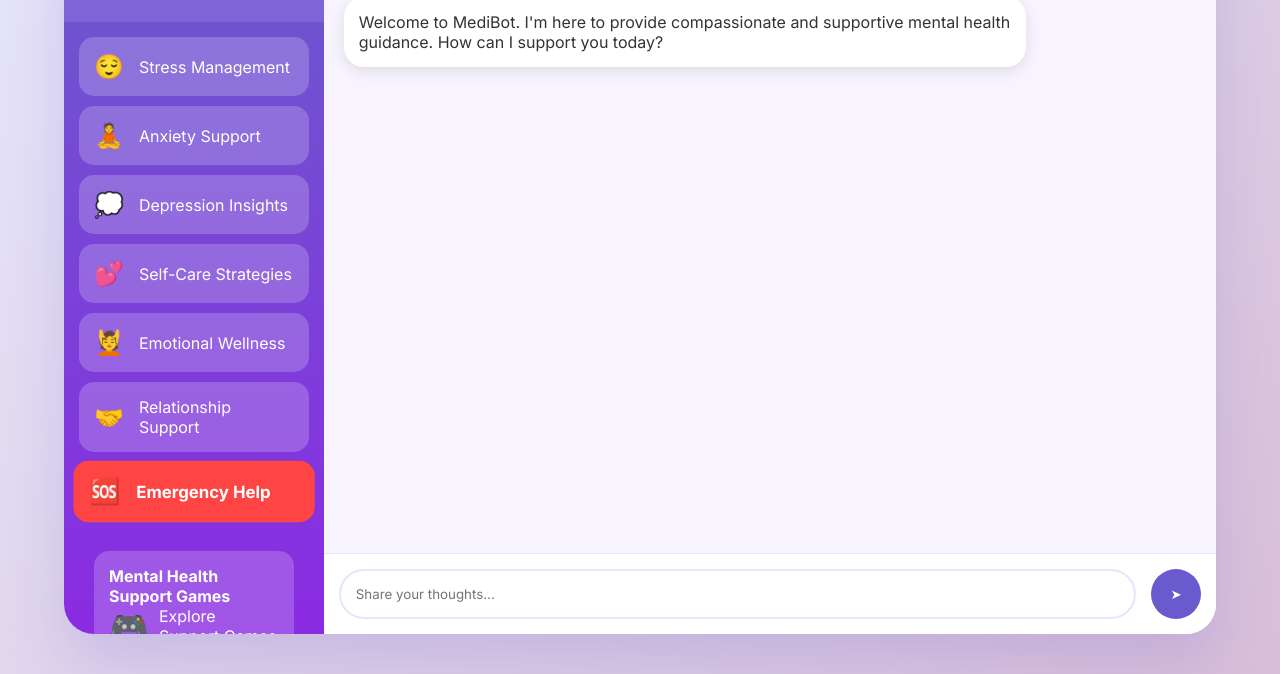
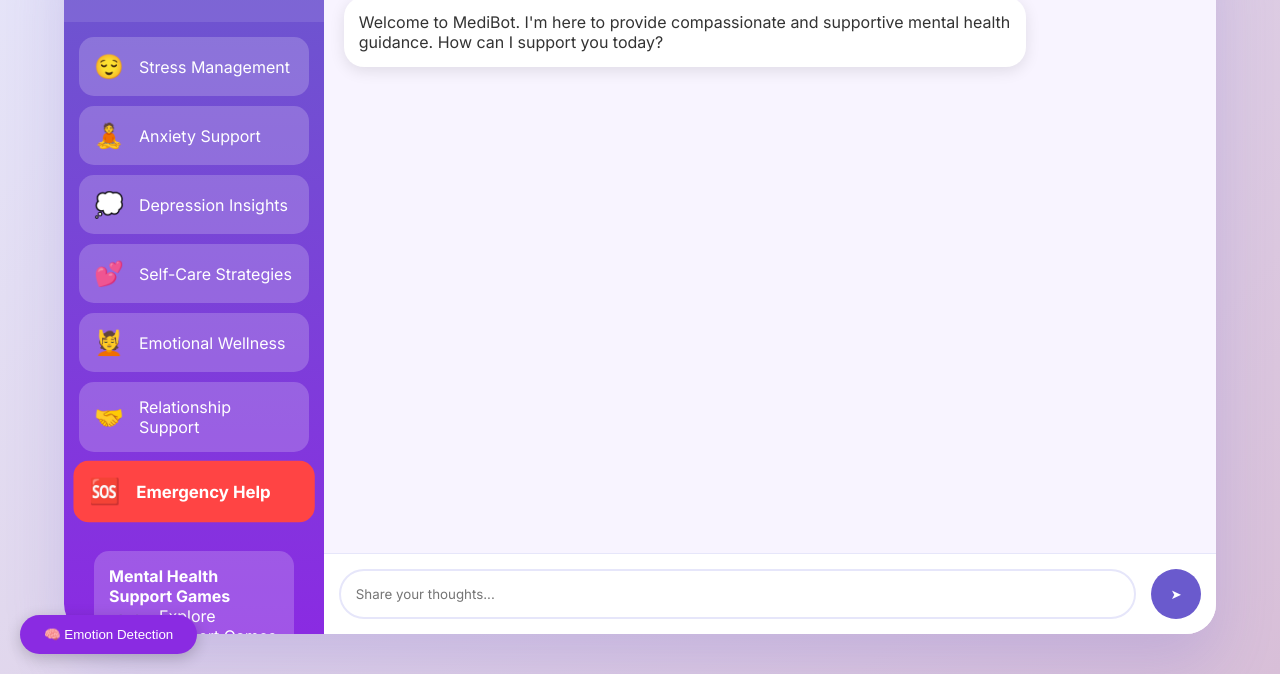
Before and after one commit to Rahul93729/LLM_chatbot, a plain HTML site: page static/index.html in a window 1280 px wide. Shown: the part 126-800 px from the top of the page. Drawn offline with Linux system fonts and the light colour scheme.

Commit message:
Added static folder and app.py

```diff
--- a/static/index.html
+++ b/static/index.html
@@ -396,6 +396,24 @@
 
       .category-game-link:hover {
         transform: scale(1.1);
+      }
+      .emotion-detection-btn {
+        position: fixed;
+        bottom: 20px;
+        left: 20px;
+        background: var(--secondary-color);
+        color: white;
+        padding: 12px 24px;
+        border-radius: 25px;
+        cursor: pointer;
+        z-index: 1000;
+        border: none;
+        box-shadow: 0 4px 15px rgba(0, 0, 0, 0.2);
+        transition: transform 0.2s ease;
+      }
+
+      .emotion-detection-btn:hover {
+        transform: scale(1.05);
       }
     </style>
   </head>
@@ -796,6 +814,10 @@
           closeGamesModal();
         }
       });
+      function openEmotionDetection() {
+        window.open('http://127.0.0.1:5000/', '_blank');
+      }
     </script>
+    <button class="emotion-detection-btn" onclick="openEmotionDetection()">🧠 Emotion Detection</button>
   </body>
 </html>
```
